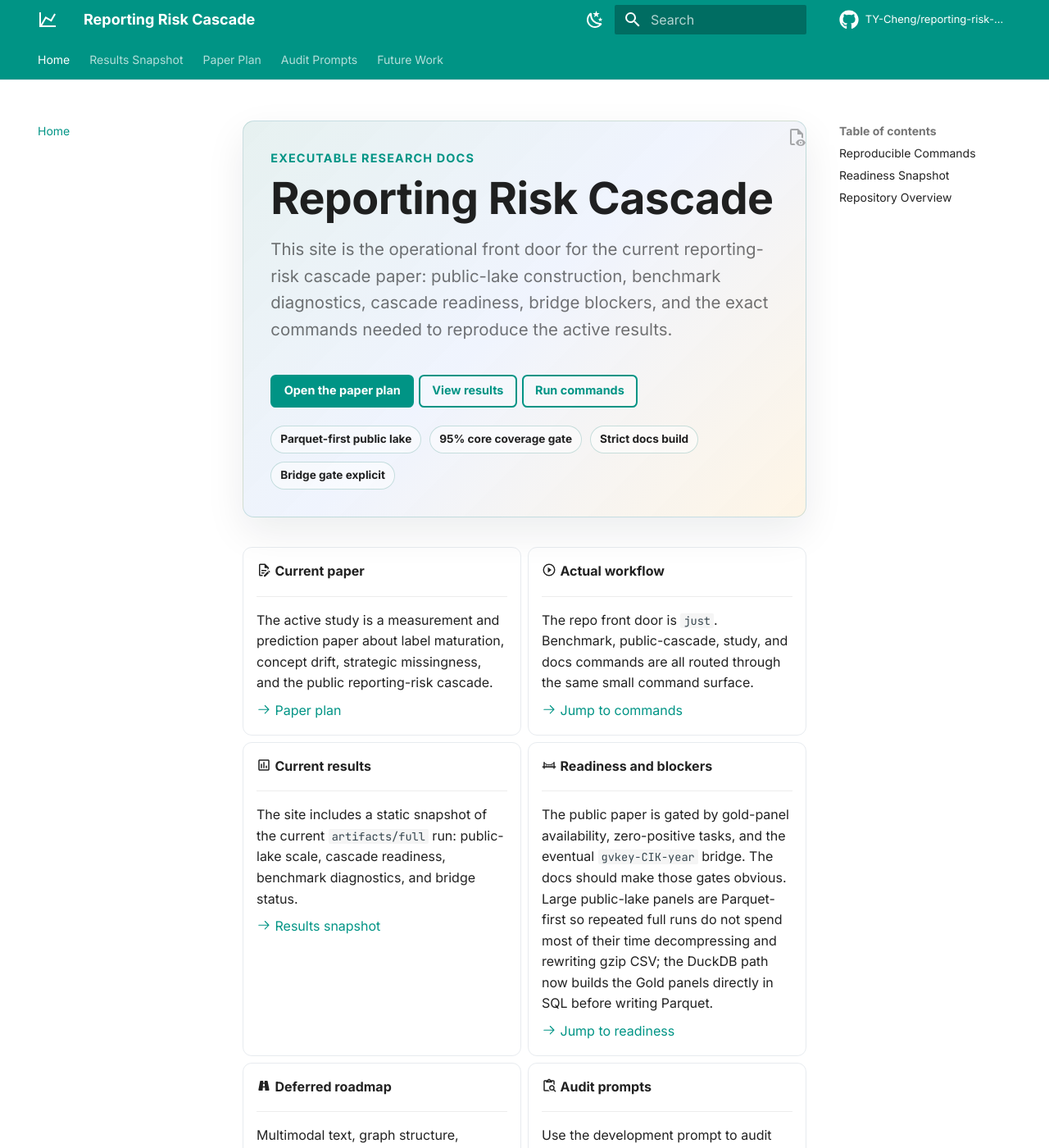
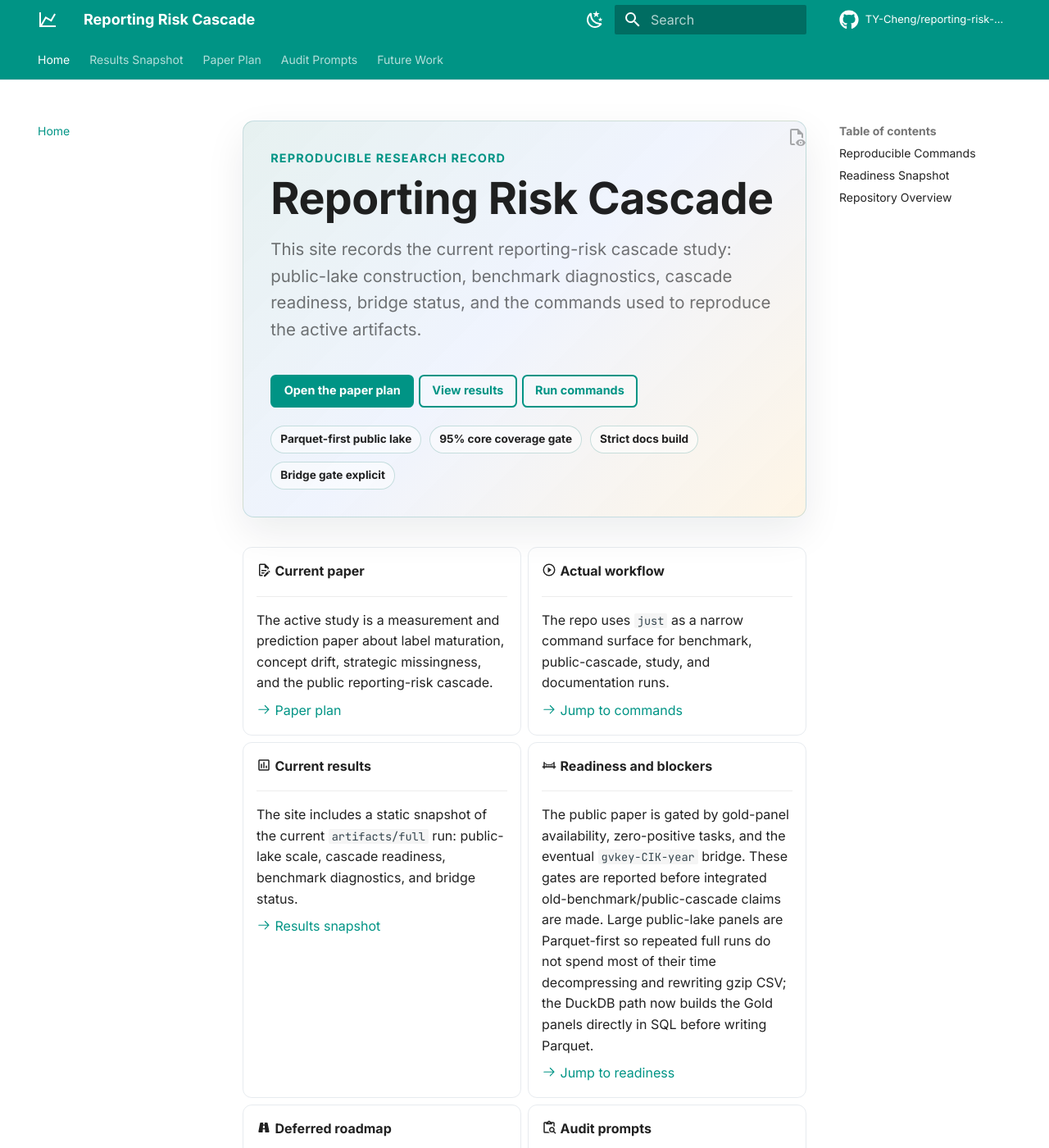
Before and after one commit to TY-Cheng/reporting-risk-cascade, an MkDocs documentation site: the page built from docs/index.md, in a window 1280 px wide and 1400 px high. Shown: the whole window at 82% size. Built offline with MkDocs 1.6.1 and Material for MkDocs 9.7.7, drawn with Linux system fonts in a browser that asks for light colours; comment, search, counter and statistics services are not loaded; some of the changed text lies outside the part shown.

Commit message:
Refine docs wording for reproducibility
Polish documentation language to emphasize reproducibility and clarify study framing. Updated docs/index.md (hero kicker, intro, and gates wording), docs/paper_plan.md (abstract, contribution phrasing, benchmark/experiment wording, and baseline language), and docs/results_snapshot.md (concise interpretation summary). Tests updated (tests/test_docs.py) to expect the new hero text "Reproducible research record". These edits improve clarity around measurement design, readiness gates, and benchmark retention.

```diff
--- a/docs/index.md
+++ b/docs/index.md
@@ -1,11 +1,11 @@
 <section class="rrc-hero" markdown>
-<div class="rrc-kicker">Executable research docs</div>
+<div class="rrc-kicker">Reproducible research record</div>
 
 # Reporting Risk Cascade
 
-This site is the operational front door for the current reporting-risk cascade
-paper: public-lake construction, benchmark diagnostics, cascade readiness,
-bridge blockers, and the exact commands needed to reproduce the active results.
+This site records the current reporting-risk cascade study: public-lake
+construction, benchmark diagnostics, cascade readiness, bridge status, and the
+commands used to reproduce the active artifacts.
 
 <div class="rrc-hero__actions" markdown>
 [Open the paper plan](paper_plan.md){ .md-button .md-button--primary }
@@ -36,8 +36,8 @@ bridge blockers, and the exact commands needed to reproduce the active results.
 
     ---
 
-    The repo front door is `just`. Benchmark, public-cascade, study, and docs
-    commands are all routed through the same small command surface.
+    The repo uses `just` as a narrow command surface for benchmark,
+    public-cascade, study, and documentation runs.
 
     [:octicons-arrow-right-24: Jump to commands](#reproducible-commands)
 
@@ -55,7 +55,8 @@ bridge blockers, and the exact commands needed to reproduce the active results.
     ---
 
     The public paper is gated by gold-panel availability, zero-positive tasks,
-    and the eventual `gvkey-CIK-year` bridge. The docs should make those gates obvious.
+    and the eventual `gvkey-CIK-year` bridge. These gates are reported before
+    integrated old-benchmark/public-cascade claims are made.
     Large public-lake panels are Parquet-first so repeated full runs do not spend
     most of their time decompressing and rewriting gzip CSV; the DuckDB path now
     builds the Gold panels directly in SQL before writing Parquet.
--- a/docs/paper_plan.md
+++ b/docs/paper_plan.md
@@ -5,9 +5,8 @@ Working title:
 **From Restatements to Public Review and Correction: Label Observability and the Public Reporting-Risk Cascade**
 
 !!! abstract "How to use this page"
-    This page is not a brainstorming memo. It is the current paper's execution
-    contract: what the paper is claiming, what the code must implement, and which
-    gates must be satisfied before the public-cascade result is treated as paper-ready.
+    This page defines the paper's research design, implementation contract, and
+    evidence gates for treating the public-cascade result as manuscript evidence.
 
 [Jump to the readiness matrix](#readiness-matrix){ .md-button .md-button--primary }
 [Open deferred future work](future_work.md){ .md-button }
@@ -51,7 +50,7 @@ Working title:
 
     - A timing-aware benchmark paper about why naive restatement prediction can mislead.
     - A public-data measurement paper about the reporting-risk public review-and-correction cascade.
-    - A reproducible workflow paper with explicit readiness gates and blocker states.
+    - A reproducible empirical study with explicit readiness gates and blocker states.
 
 === "This paper is not"
 
@@ -665,7 +664,7 @@ Public cascade readiness levels:
 - `metadata_baseline`: only metadata and issuer-history features are non-empty; this is a
   smoke/readiness result, not feature-family evidence.
 - `xbrl_ratio_baseline` or XBRL ratio baseline: at least one `xbrl_ratio_*` feature is
-  present and visible at origin; this is the first non-metadata empirical unlock.
+  present and visible at origin; this establishes the first non-metadata empirical baseline.
 - `auditor_form_ap_ablation`: Form AP fields are non-empty in the applicable post-2017
   source window.
 - `oversight_pcaob_later_window_ablation`: PCAOB inspection fields are non-empty in the
```
Also changed, not shown: other parts of docs/index.md (+1 -1 lines), other parts of docs/paper_plan.md (+6 -6 lines), docs/results_snapshot.md (+6 -6 lines), 1 other file.
